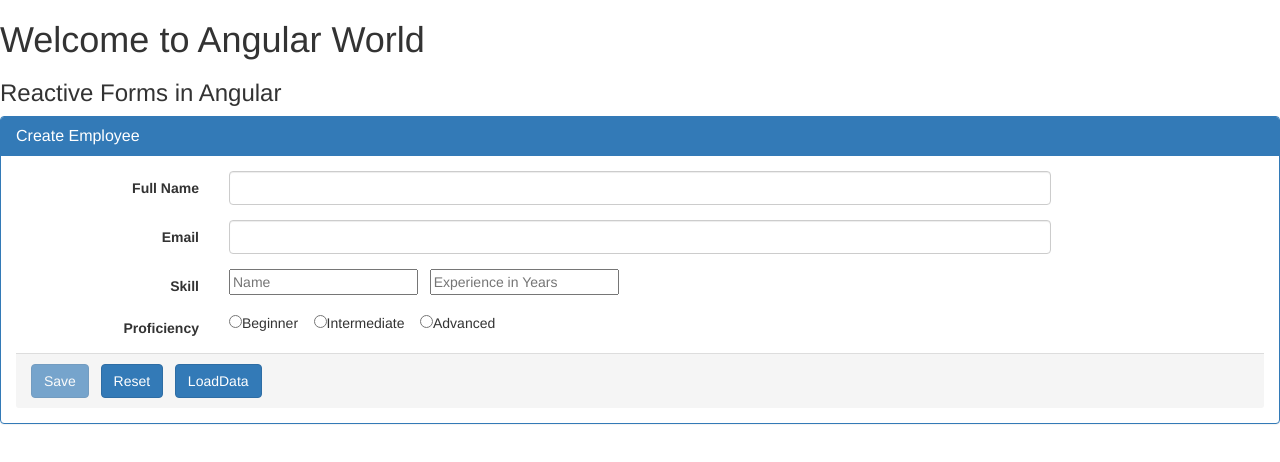
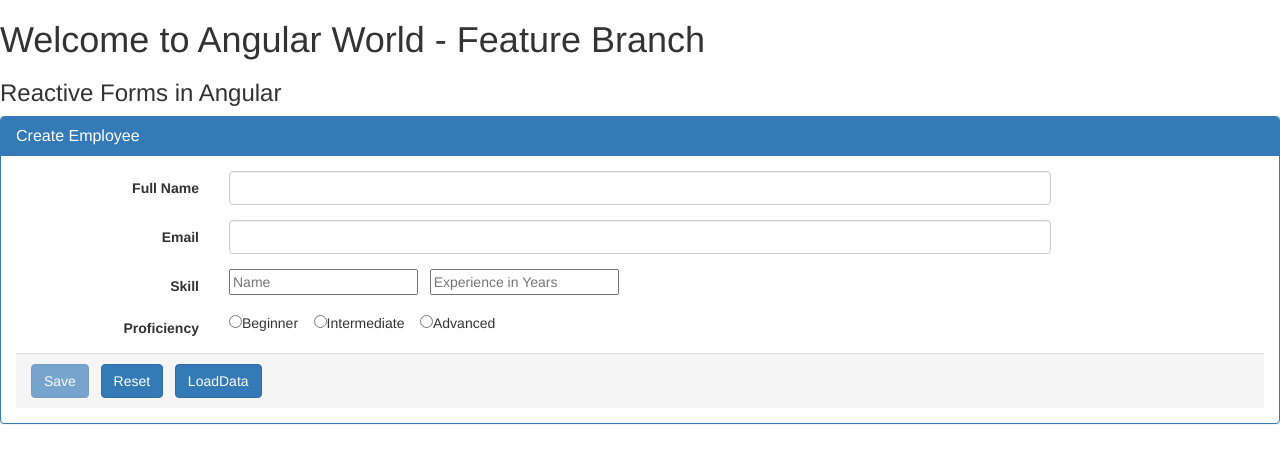
Before and after one commit to Fakhrudeen1977/angular8practice-git, an Angular app: page / in a window 1280 px wide. Shown: the top 462 px of the page. Built offline with nearby package versions, Linux system fonts and the light colour scheme.

Commit message:
employee.component.html modified by fakhrudeen

```diff
--- a/src/app/employee/employee.component.html
+++ b/src/app/employee/employee.component.html
@@ -1,5 +1,4 @@
-<h1>Welcome to Angular World</h1>
-
+<h1>Welcome to Angular World - Feature Branch</h1>
 <h3>Reactive Forms in Angular</h3>
 <form [formGroup]="employeeForm" (ngSubmit)="save()" class="form-horizontal">
 
```
